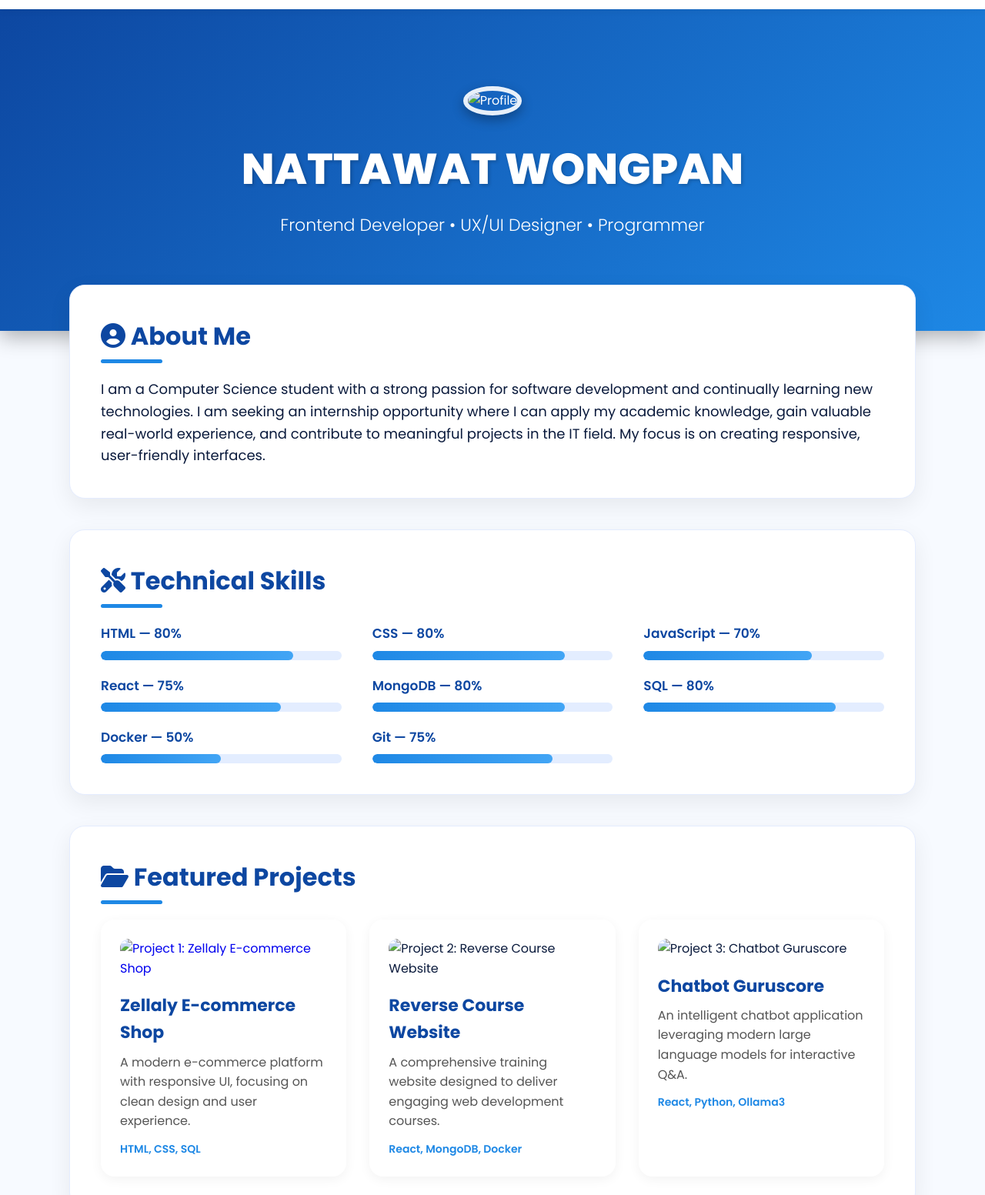
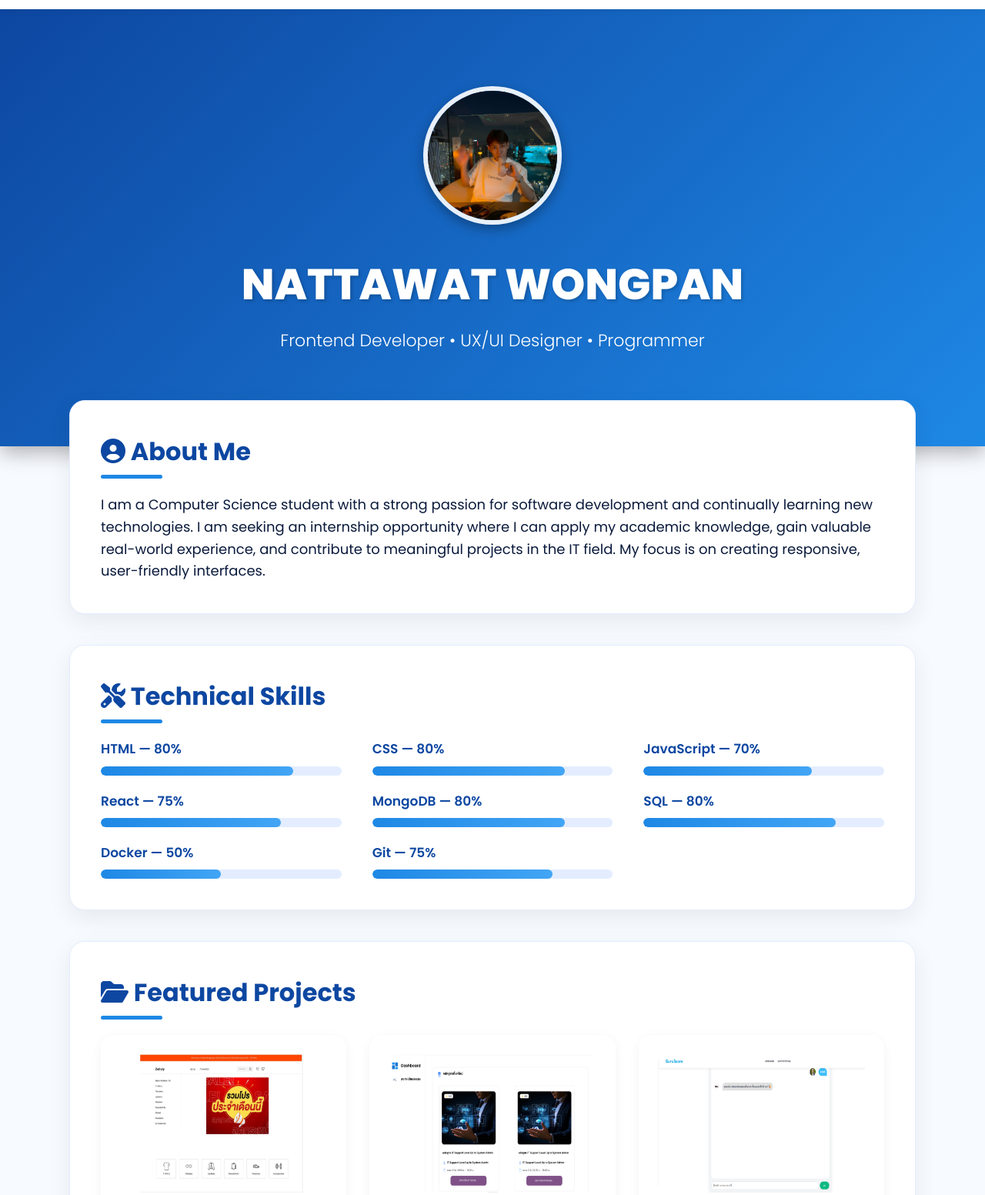
Before and after one commit to Notto8/Portfolio-NOTTO, a plain HTML site: page index.html in a window 1280 px wide. Shown: the part 56-1609 px from the top of the page at 77% size. Drawn offline with Linux system fonts and the light colour scheme.

Commit message:
Update index.html

```diff
--- a/index.html
+++ b/index.html
@@ -330,7 +330,7 @@
     </nav>
 
     <section class="hero-section">
-        <img src="./pic/not.jpg" alt="Profile" />
+        <img src="./not.jpg" alt="Profile" />
         <h1>NATTAWAT WONGPAN</h1>
         <p>Frontend Developer • UX/UI Designer • Programmer</p>
     </section>
@@ -389,20 +389,20 @@
             <div class="project-grid">
                 <div class="project-card">
                     <a href="https://chayaninsom.github.io/Zellaly-Shop/" target="_blank">
-                        <img src="./pic/pj1.png" alt="Project 1: Zellaly E-commerce Shop">
+                        <img src="./pj1.png" alt="Project 1: Zellaly E-commerce Shop">
                     </a>
                     <div class="project-title">Zellaly E-commerce Shop</div>
                     <div class="project-desc">A modern e-commerce platform with responsive UI, focusing on clean design and user experience.</div>
                     <strong> HTML, CSS, SQL</strong>
                 </div>
                 <div class="project-card">
-                    <img src="./pic/pj2.png" alt="Project 2: Reverse Course Website">
+                    <img src="./pj2.png" alt="Project 2: Reverse Course Website">
                     <div class="project-title">Reverse Course Website</div>
                     <div class="project-desc">A comprehensive training website designed to deliver engaging web development courses.</div>
                     <strong>React, MongoDB, Docker</strong>
                 </div>
                 <div class="project-card">
-                    <img src="./pic/pj33.png" alt="Project 3: Chatbot Guruscore">
+                    <img src="./pj33.png" alt="Project 3: Chatbot Guruscore">
                     <div class="project-title">Chatbot Guruscore</div>
                     <div class="project-desc">An intelligent chatbot application leveraging modern large language models for interactive Q&A.</div>
                     <strong>React, Python, Ollama3</strong>
@@ -459,4 +459,5 @@
     </script>
 
 </body>
+
 </html>
```
